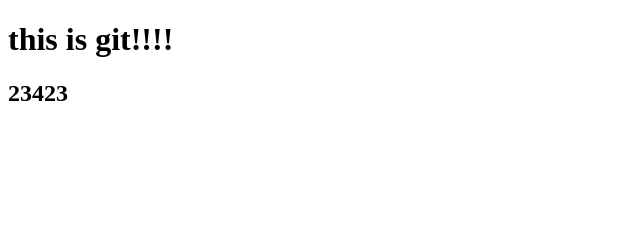
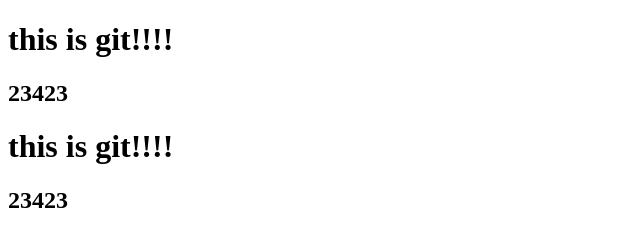
Before and after one commit to wls911/homework, a plain HTML site: page index.html in a window 1280 px wide. Shown: the whole page, without its empty margins (0-640 px from the left). Drawn offline with Linux system fonts and the light colour scheme.

Commit message:
修改index.hml bug

```diff
--- a/index.html
+++ b/index.html
@@ -7,5 +7,7 @@
 <body>
 <h1>this is git!!!!</h1>
 <h2>23423</h2>
+<h1>this is git!!!!</h1>
+<h2>23423</h2>
 </body>
 </html>
```
